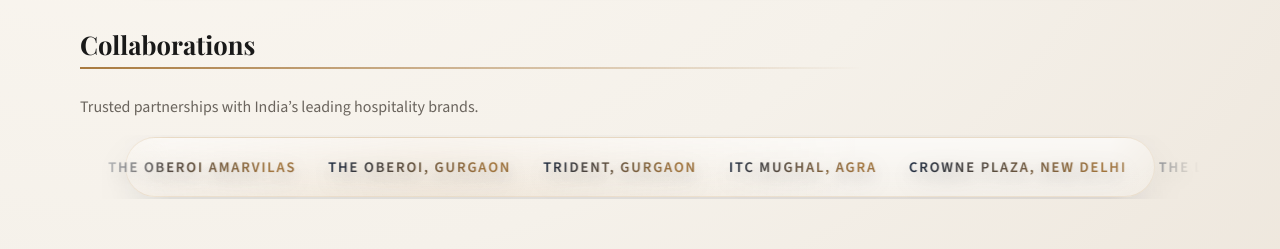
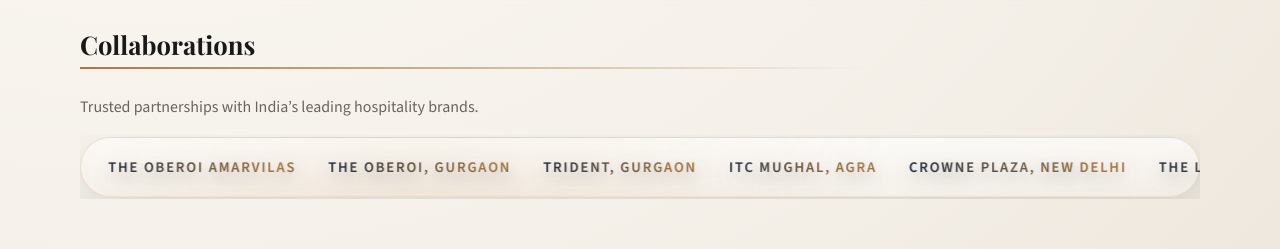
Before and after one commit to rahullpandey/rahul-engineering, a Next.js app: page / in a window 1280 px wide. Shown: the part 2580-2829 px from the top of the page. Built offline with nearby package versions, Linux system fonts and the light colour scheme; no server answers; the database is empty.

Commit message:
Keep collaboration names inside glass strip

```diff
--- a/app/globals.css
+++ b/app/globals.css
@@ -413,15 +413,13 @@ textarea {
   background: transparent;
   box-shadow: none;
   padding: 1.1rem 0;
-  mask-image: linear-gradient(90deg, transparent 0%, #000 8%, #000 92%, transparent 100%);
-  -webkit-mask-image: linear-gradient(90deg, transparent 0%, #000 8%, #000 92%, transparent 100%);
 }
 
 .logo-slider::before {
   content: "";
   position: absolute;
-  left: 4%;
-  right: 4%;
+  left: 0;
+  right: 0;
   top: 50%;
   height: 58px;
   transform: translateY(-50%);
```
